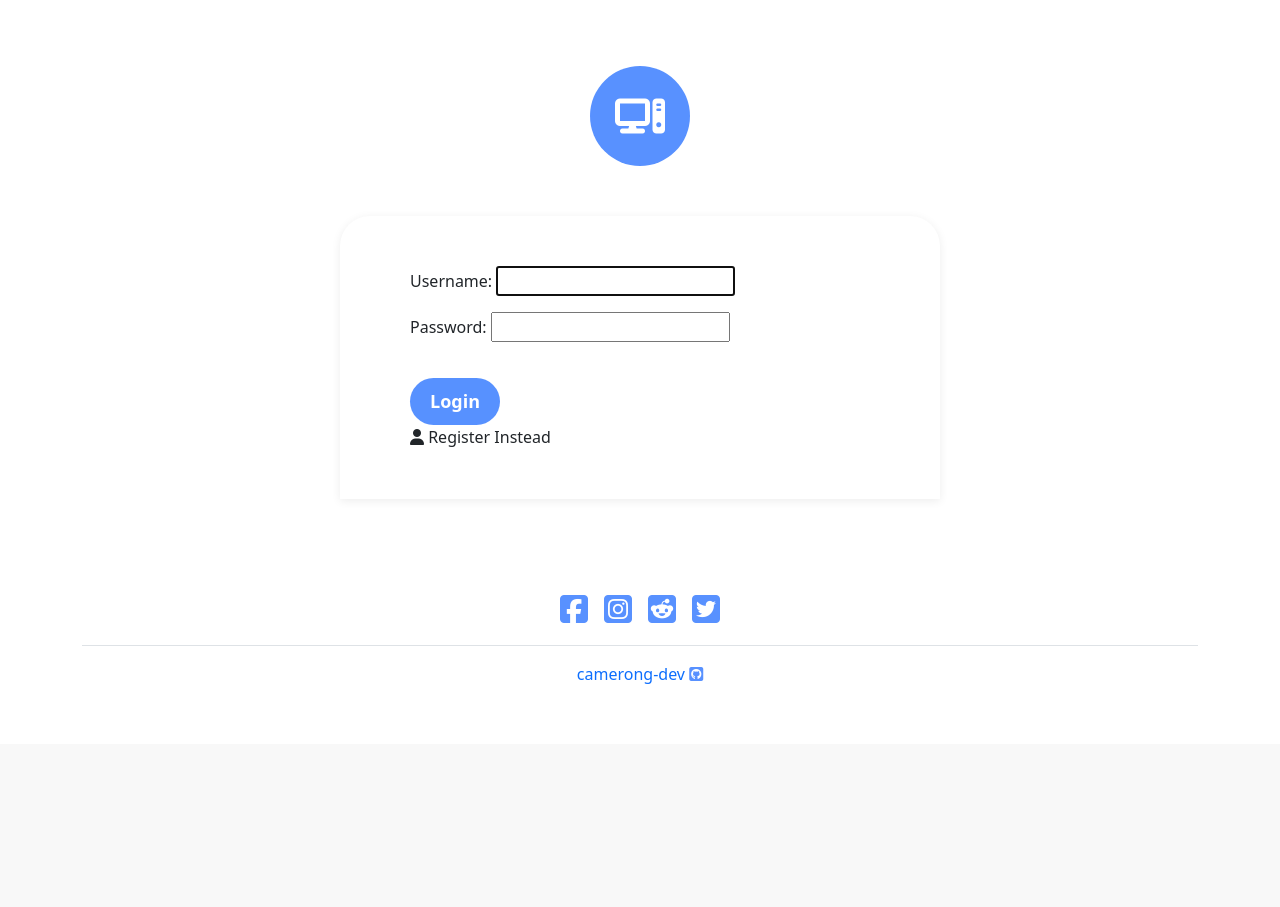
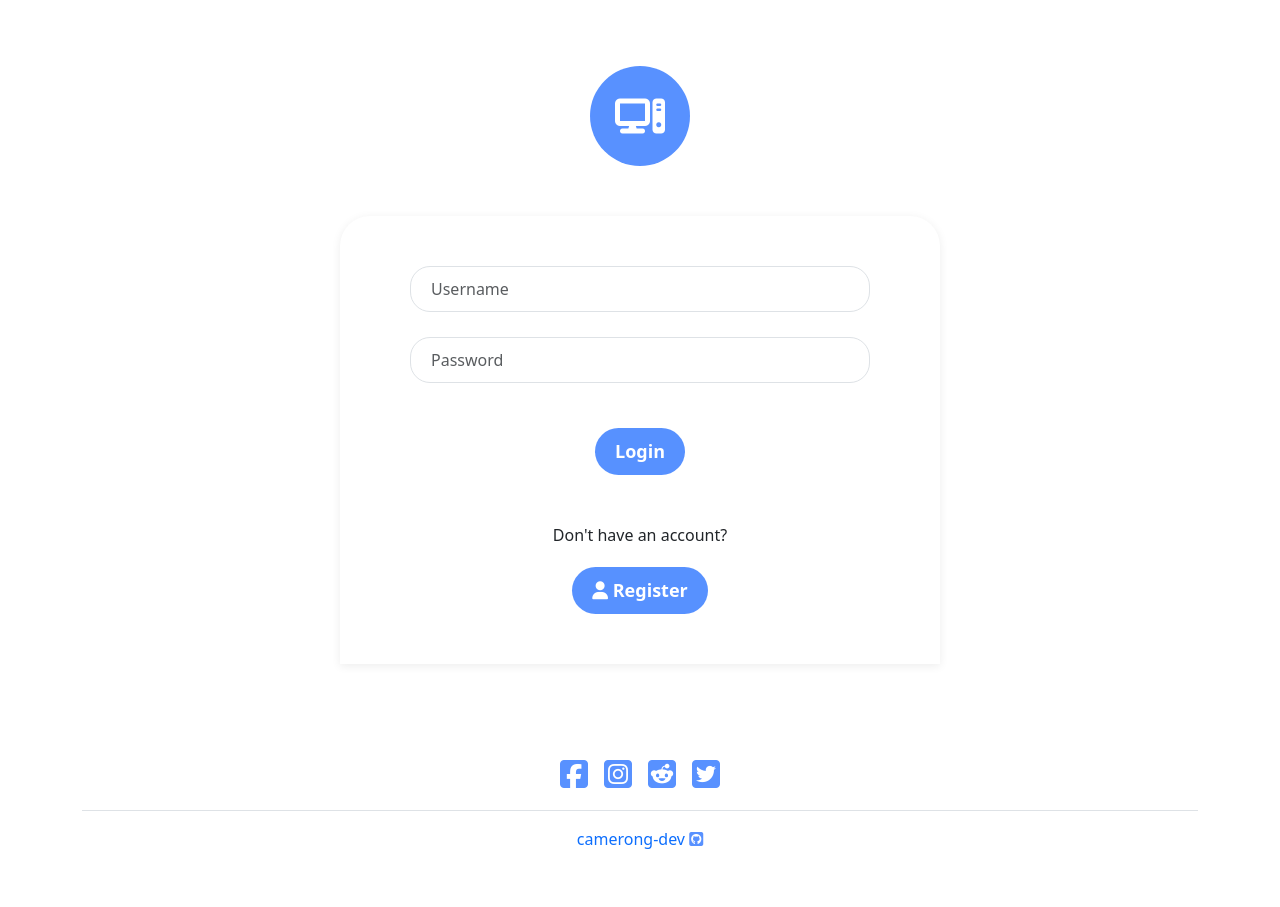
Before and after one commit to camerong-dev/inspire-pc, a Django app: page /signedusers/login/ in a window 1280 px wide. Shown: the part 56-963 px from the top of the page. Before the commit the page ends 740 px from the top, so only its background shows below. Run offline with Django 3.2, Linux system fonts and the light colour scheme; parts of the project's set-up code (start-up, migrations or seed data) failed here and were passed over; some libraries are stand-ins or nearby versions.

Commit message:
Style login page

```diff
--- a/static/css/style.css
+++ b/static/css/style.css
@@ -115,7 +115,7 @@ a:link {
 }
 
 .registration-form .create-pc,
-.registration-form .error-login {
+.registration-form .form-button {
     border-radius: 30px;
     padding: 10px 20px;
     font-size: 18px;
--- a/templates/add_pc.html
+++ b/templates/add_pc.html
@@ -29,7 +29,7 @@
             Please login below.
             <br>
             <div>
-                <a class="btn btn-block error-login" href="{% url 'login' %}">Log In</a>
+                <a class="btn btn-block form-button" href="{% url 'login' %}">Log In</a>
             </div>
         </div>
     </div>
--- a/templates/registration/login.html
+++ b/templates/registration/login.html
@@ -11,16 +11,25 @@
     <div class="form-group">
         <form method="POST" enctype="multipart/form-data">
             {% csrf_token %}
-            {{ form.as_p }}
-            <button type='submit' class='btn btn-block create-pc'>Login</button>
-            <div>
-                <a class="nav-link" href="{% url 'register' %}">
+            <div class="form-group">
+                <input type="text" class="form-control item" name="username" placeholder="Username">
+            </div>
+            <div class="form-group">
+                <input type="password" class="form-control item" name="password" placeholder="Password">
+            </div>
+            <div class="text-center">
+                <button type='submit' class='btn btn-block form-button'>Login</button>
+            </div>
+            <br><br>
+            <div class="text-center">
+                Don't have an account?
+                <br>
+                <a class="btn btn-block form-button" href="{% url 'register' %}">
                     <i class="fa fa-light fa-user"></i>
-                    Register Instead
+                    Register
                 </a>
             </div>
         </form>
-
     </div>
 </div>
 
```
